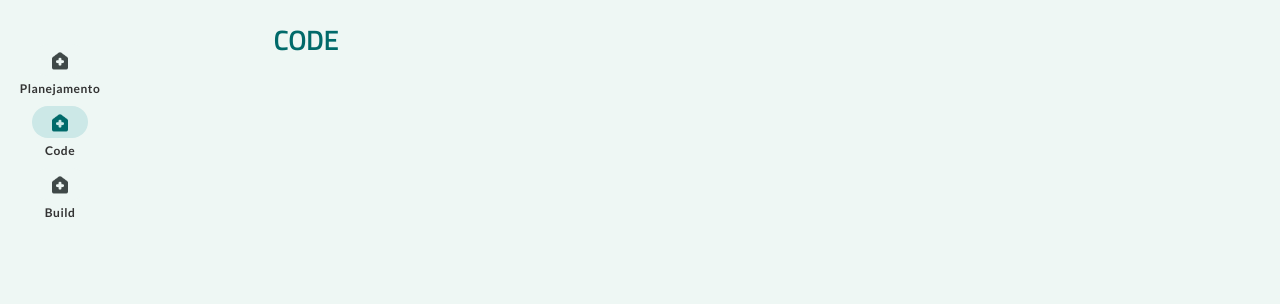
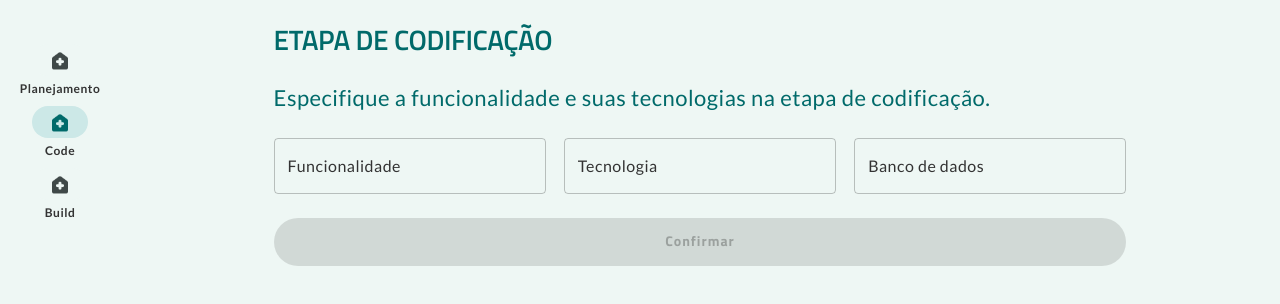
Before and after one commit to thiagonery/DevSecOps_TCC_IA-1, a React (Vite) app in the folder client/: page /code in a window 1280 px wide. Shown: the top 304 px of the page. Built offline with nearby package versions, Linux system fonts and the light colour scheme.

Commit message:
feat: create CodeScreen

```diff
--- a/client/src/screens/Code/CodeScreen.tsx
+++ b/client/src/screens/Code/CodeScreen.tsx
@@ -1,16 +1,13 @@
 import React from 'react';
 
-import { Background, Text } from '@components';
-import { useTheme } from '@mui/material';
+import { Background } from '@components';
+
+import { CodeContainer } from './components/CodeContainer';
 
 export const CodeScreen: React.FC = () => {
-  const theme = useTheme();
-
   return (
     <Background drawerFocus="code">
-      <Text variant="h1" color={theme.palette.primary.main}>
-        CODE
-      </Text>
+      <CodeContainer />
     </Background>
   );
 };
--- /dev/null
+++ b/client/src/screens/Code/components/CodeContainer.tsx
@@ -0,0 +1,90 @@
+import { useState } from 'react';
+
+import { Status } from '@common/types';
+import { Box, Button, Input, Text } from '@components';
+import { useTheme } from '@mui/material';
+import { fetchGPTCode } from '@services/gpt';
+
+export const CodeContainer = () => {
+  const theme = useTheme();
+  const [techValue, setTechValue] = useState('');
+  const [dataBaseValue, setDataBaseValue] = useState('');
+  const [featureValue, setFeatureValue] = useState('');
+
+  const [gptResponse, setGptResponse] = useState('');
+  const [status, setStatus] = useState<Status>('idle');
+
+  const inputs = [techValue, dataBaseValue, featureValue];
+
+  const handleFetchGPTPlan = () => {
+    setStatus('pending');
+
+    fetchGPTCode(techValue, dataBaseValue, featureValue)
+      .then((res) => {
+        setStatus('succeeded');
+        setGptResponse(res.data.content);
+      })
+      .catch((err) => {
+        setStatus('failed');
+        console.log(err.response.data);
+      });
+  };
+
+  return (
+    <Box gap="24px">
+      <Text variant="h1" color={theme.palette.primary.main}>
+        ETAPA DE CODIFICAÇÃO
+      </Text>
+      <Text fontSize="22px" color={theme.palette.primary.main}>
+        Especifique a funcionalidade e suas tecnologias na etapa de codificação.
+      </Text>
+
+      <Box flexDirection="row" gap="18px">
+        <Input
+          value={featureValue}
+          onChange={(e) => setFeatureValue(e.target.value)}
+          fullWidth
+          label="Funcionalidade"
+        />
+        <Input
+          value={techValue}
+          onChange={(e) => setTechValue(e.target.value)}
+          fullWidth
+          label="Tecnologia"
+        />
+        <Input
+          value={dataBaseValue}
+          onChange={(e) => setDataBaseValue(e.target.value)}
+          fullWidth
+          label="Banco de dados"
+        />
+      </Box>
+      <Button
+        text={status === 'pending' ? 'Carregando...' : 'Confirmar'}
+        disabled={
+          status === 'succeeded' ||
+          status === 'pending' ||
+          inputs.some((input) => input === '')
+        }
+        onClick={handleFetchGPTPlan}
+      />
+      <>
+        {gptResponse && (
+          <>
+            <Text fontSize="18" fontWeight="600" fontFamily="Titillium Web">
+              {`Revisão de código para a funcionalidade "${featureValue}", utilizando ${techValue} e ${dataBaseValue}, com foco em segurança`}
+            </Text>
+            <Text fontSize="22px" color={theme.palette.primary.main}>
+              {gptResponse}
+            </Text>
+          </>
+        )}
+        {status === 'failed' && (
+          <Text fontSize="22px" color={theme.palette.primary.main}>
+            Falha ao carregar resposta. Por favor, tente novamente mais tarde.
+          </Text>
+        )}
+      </>
+    </Box>
+  );
+};
```
